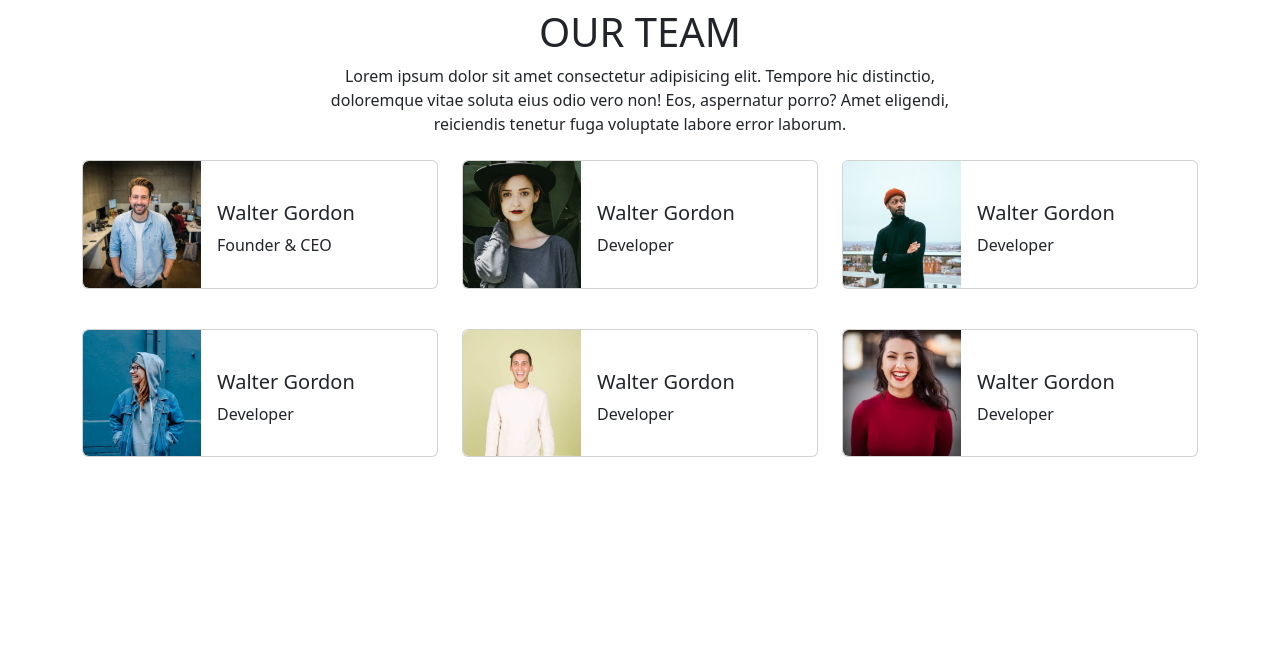
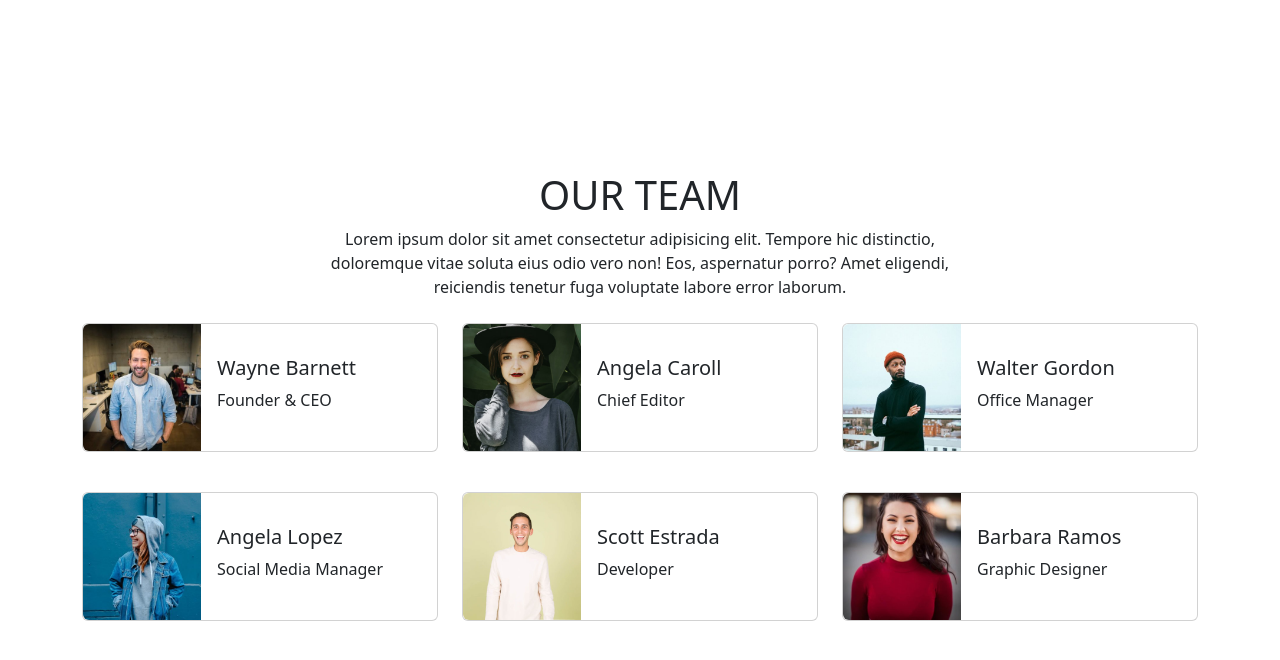
Before and after one commit to Marcap00/js-our-team, a plain HTML site: page index.html in a window 1280 px wide. Drawn offline with nearby package versions, Linux system fonts and the light colour scheme.

Commit message:
exercise and bonus completed

```diff
--- a/index.html
+++ b/index.html
@@ -15,7 +15,7 @@
 </head>
 
 <body>
-  <main>
+  <main class="vh-100 d-flex flex-column justify-content-center align-items-center">
     <!-- Introduction section -->
     <section id="introduction " class="text-center py-2">
       <!-- Title -->
@@ -31,98 +31,7 @@
       <div class="container">
         <!-- Row with 3 columns -->
         <div class="row row-cols-3 g-4">
-          <!-- Col -->
-          <div class="col">
-            <!-- Card -->
-            <div class="card mb-3" style="max-width: 540px;">
-              <div class="row g-0">
-                <div class="col-md-4">
-                  <img src="img/wayne-barnett-founder-ceo.jpg" class="rounded-start" alt="...">
-                </div>
-                <div class="col-md-8">
-                  <div class="card-body mt-4">
-                    <h5 class="card-title">Walter Gordon</h5>
-                    <p class="card-text">Founder & CEO</p>
-                  </div>
-                </div>
-              </div>
-            </div>
-          </div>
-          <div class="col">
-            <div class="card mb-3" style="max-width: 540px;">
-              <div class="row g-0">
-                <div class="col-md-4">
-                  <img src="img/angela-caroll-chief-editor.jpg" class="rounded-start" alt="...">
-                </div>
-                <div class="col-md-8">
-                  <div class="card-body mt-4">
-                    <h5 class="card-title">Walter Gordon</h5>
-                    <p class="card-text">Developer</p>
-                  </div>
-                </div>
-              </div>
-            </div>
-          </div>
-          <div class="col">
-            <div class="card mb-3" style="max-width: 540px;">
-              <div class="row g-0">
-                <div class="col-md-4">
-                  <img src="img/walter-gordon-office-manager.jpg" class="rounded-start" alt="...">
-                </div>
-                <div class="col-md-8">
-                  <div class="card-body mt-4">
-                    <h5 class="card-title">Walter Gordon</h5>
-                    <p class="card-text">Developer</p>
-                  </div>
-                </div>
-              </div>
-            </div>
-          </div>
-          <div class="col">
-            <div class="card mb-3" style="max-width: 540px;">
-              <div class="row g-0">
-                <div class="col-md-4">
-                  <img src="img/angela-lopez-social-media-manager.jpg" class="rounded-start" alt="...">
-                </div>
-                <div class="col-md-8">
-                  <div class="card-body mt-4">
-                    <h5 class="card-title">Walter Gordon</h5>
-                    <p class="card-text">Developer</p>
-                  </div>
-                </div>
-              </div>
-            </div>
-          </div>
-          <div class="col">
-            <div class="card mb-3" style="max-width: 540px;">
-              <div class="row g-0">
-                <div class="col-md-4">
-                  <img src="img/scott-estrada-developer.jpg" class="rounded-start" alt="...">
-                </div>
-                <div class="col-md-8">
-                  <div class="card-body mt-4">
-                    <h5 class="card-title">Walter Gordon</h5>
-                    <p class="card-text">Developer</p>
-                  </div>
-                </div>
-              </div>
-            </div>
-          </div>
-          <div class="col">
-            <div class="card mb-3" style="max-width: 540px;">
-              <div class="row g-0">
-                <div class="col-md-4">
-                  <img src="img/barbara-ramos-graphic-designer.jpg" class="rounded-start" alt="...">
-                </div>
-                <div class="col-md-8">
-                  <div class="card-body mt-4">
-                    <h5 class="card-title">Walter Gordon</h5>
-                    <p class="card-text">Developer</p>
-                  </div>
-                </div>
-              </div>
-            </div>
-          </div>
+          <!-- Template in JS -->
         </div>
       </div>
     </section>
--- a/js/script.js
+++ b/js/script.js
@@ -59,7 +59,7 @@ console.table(membersTeam);
 
 // # FASE DI ELABORAZIONE
 // Creo una variabile d'appoggio per creare il template literal
-let item = '';
+let templateHTML = '';
 for (let i = 0; i < membersTeam.length; i++) {
 
     // Recupero i membri del team (elementi dell'array)
@@ -78,4 +78,27 @@ for (let i = 0; i < membersTeam.length; i++) {
     // Preparo le immagini
     const memberImage = member.image;
     console.log(memberImage);
+
+    // Concateno il template
+    templateHTML += `
+    <div class="col">
+        <div class="card mb-3" style="max-width: 540px;">
+            <div class="row g-0">
+                <div class="col-md-4">
+                    <img src="img/${memberImage}" class="rounded-start" alt="${memberName}">
+                </div>
+                <div class="col-md-8">
+                    <div class="card-body mt-3">
+                        <h5 class="card-title">${memberName}</h5>
+                        <p class="card-text">${memberRole}</p>
+                    </div>
+                </div>
+            </div>
+        </div>
+    </div>`;
 }
+console.log(templateHTML);
+
+// # FASE DI OUTPUT
+// Arcodo il template alla row in pagina
+row.innerHTML = templateHTML;
```
